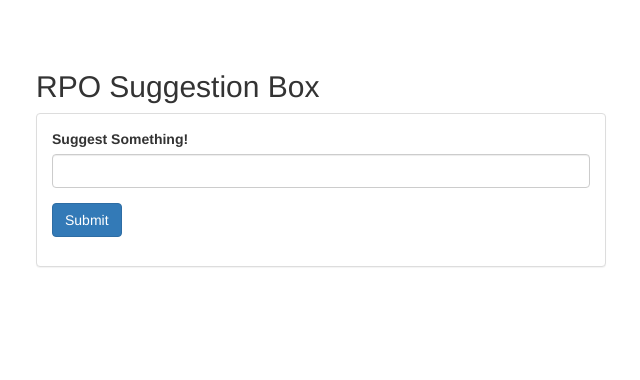
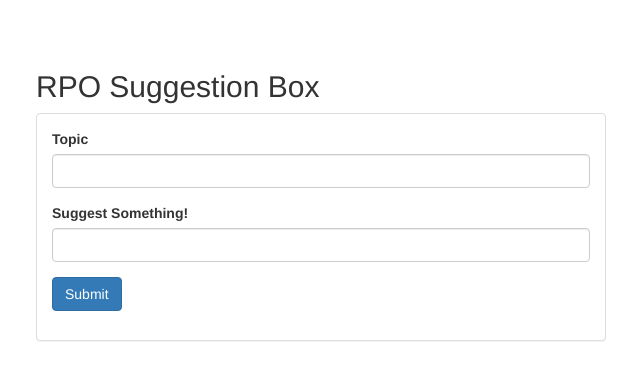
Before and after one commit to RPIPokemon/RPO-Website, a PHP site: page / in a window 1280 px wide. Shown: the top 380 px of the page, without its empty margins (319-959 px from the left). Run offline with PHP 8.4, Linux system fonts and the light colour scheme; some libraries are stand-ins or nearby versions.

Commit message:
Updated suggest

```diff
--- a/suggest/index.php
+++ b/suggest/index.php
@@ -1,8 +1,9 @@
 <?php
-    if ($_SERVER['REQUEST_METHOD'] === 'POST') {
+if ($_SERVER['REQUEST_METHOD'] === 'POST') {
+        $topic = $_POST['topic'];
         $suggest = $_POST['suggest'];
 
-        file_put_contents("suggestions.txt", "$suggest\n", FILE_APPEND);
+        file_put_contents("suggestions.txt", "$topic: $suggest\n", FILE_APPEND);
         $added = true;
     } else {
         $added = false;
@@ -39,8 +40,12 @@
                 <div class="panel-body">
                     <form method="post">
                         <div class="form-group">
+                            <label for="topic">Topic</label>
+                            <input type="text" class="form-control" name="topic">
+                        </div>
+                        <div class="form-group">
                             <label for="suggest">Suggest Something!</label>
-                            <input type="text" class="form-control" name="sugget">
+                            <input type="text" class="form-control" name="suggest">
                         </div>
                         <button type="submit" class="btn btn-primary">Submit</button>
                     </form>
```
